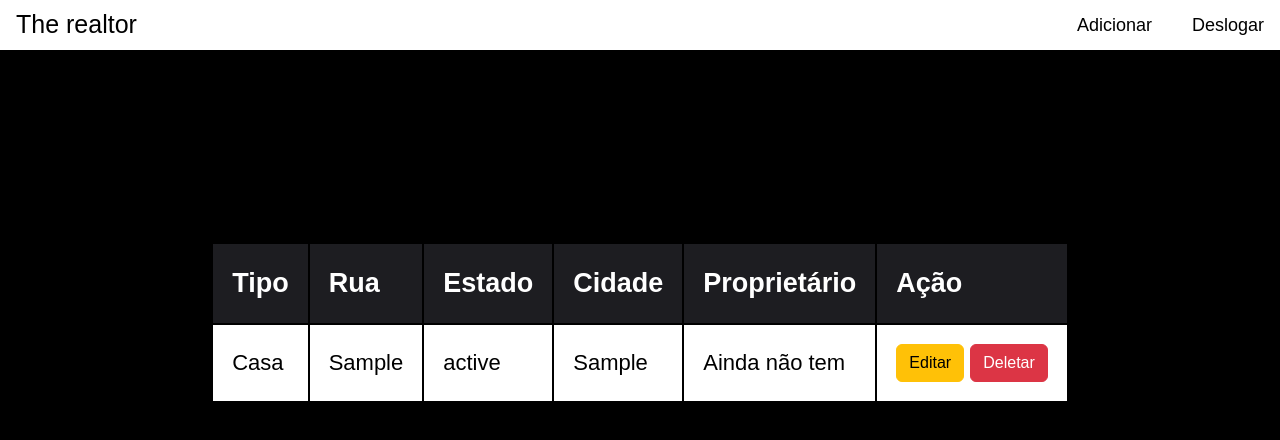
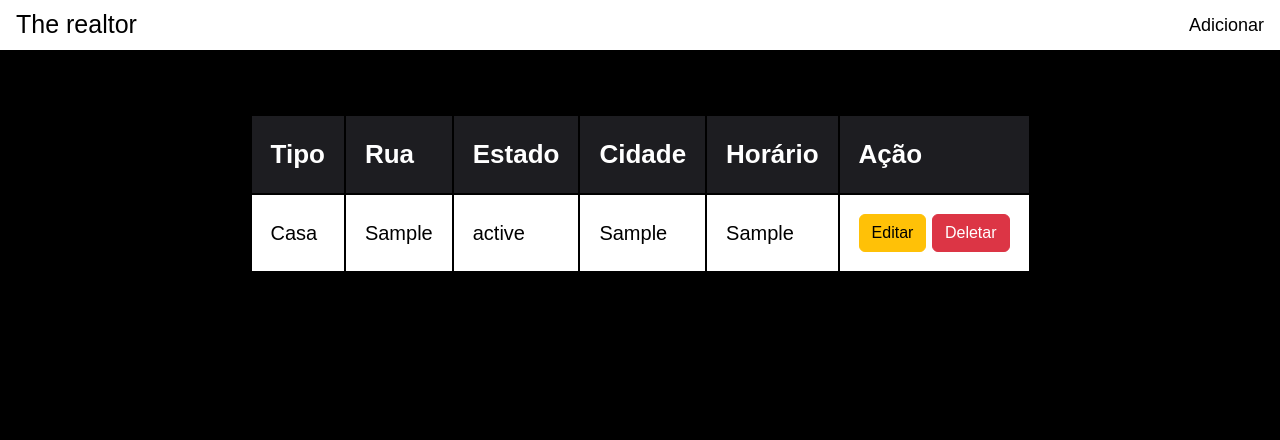
Before and after one commit to nycollashenich/Agenda-do-corretor, a Django app: page /listadeimoveis/ in a window 1280 px wide. Shown: the top 440 px of the page. Run offline with Django 5.2, Linux system fonts and the light colour scheme; tables that the repository leaves empty hold one stand-in row (values such as "Sample post"); some web fonts are replaced.

Commit message:
Templates

```diff
--- a/core/models.py
+++ b/core/models.py
@@ -48,6 +48,7 @@ class Imovel(models.Model):
     descricao = models.TextField('Descrição', blank=True)
     imagem = StdImageField('Imagem', blank=True,upload_to=get_file_path, variations={'thumb': {'width': 480, 'height': 480, 'crop': True}})
     slug = models.SlugField(max_length=200, unique=True, allow_unicode=True, blank=True)
+    agenda = models.CharField('Agenda', max_length=100)
 
     # slugy
     def save(self, *args, **kwargs):
--- a/core/static/css/js/app.js
+++ /dev/null
@@ -1,5 +0,0 @@
-const hamburguer = document.querySelector(".hamburguer");
-const nav = document.querySelector(".nav");
-
-hamburguer.addEventListener("click", () =>
-nav.classList.toggle("active"));
--- a/core/static/css/style.css
+++ b/core/static/css/style.css
@@ -98,7 +98,7 @@ input {
 .table-list {
     border-collapse: collapse;
     margin: auto;
-    margin-top: 15%;
+    margin-top: 5%;
 }
 
 .thead-table, th {
@@ -107,9 +107,10 @@ input {
     background-color: #1d1d21;
     color: #fff;
     font-family: "Pompiere", sans-serif;
-    font-size: 27px;
+    font-size: 26px;
     top: 50%;
     left: 50%;
+
 }
 
 .tbody-table, td, tr{
@@ -118,10 +119,10 @@ input {
     border: 2px, solid black;
     color: black;
     background-color: #fff;
-    font-size: 22px;
-    align-items: center;
+    font-size: 20px;
     top: 50%;
     left: 50%;
+
 }
 
 
@@ -158,3 +159,16 @@ input {
     color: black;
     padding-block: 16px;
 }
+
+
+.form-delete{
+    top: 50%;
+    left: 50%;
+    transform: translate(-50%, -50%);
+    width: 300px;
+    height: 500px;
+    background-color: #fff;
+    position: absolute;
+    padding: 60px;
+    font-size: 30px;
+}
--- a/core/templates/imovel_del.html
+++ b/core/templates/imovel_del.html
@@ -2,12 +2,12 @@
 {% load static %}
 
 {% block content %}
-    <form method="post">
+    <form class="form-delete" method="post">
         {% csrf_token %}
         <p>Você deseja excluír esse imóvel?</p>
         <br><br>
-            <button type="submit" class="btn bnt-danger">Confirmar</button>
-            <button type="button" class="btn bnt-warning">
+            <button type="submit">Confirmar</button>
+            <button type="button">
                 <a href="{% url 'list' %}">Cancelar</a>
             </button>
     </form>
--- a/core/templates/index.html
+++ b/core/templates/index.html
@@ -5,7 +5,7 @@
     <header id='header-index'>
         <div>
             <h1 class="title-index">The realtor</h1>
-            <a class="button-index" href="{% url 'list' %}">Logar</a>
+            <a class="button-index" href="{% url 'list' %}">Iníciar</a>
         </div>
     </header>
 {% endblock content %}
--- a/core/templates/list.html
+++ b/core/templates/list.html
@@ -6,7 +6,6 @@
         <a href="/" class="logo">The realtor</a>
         <ul class="nav-list">
             <li><a href="{% url 'add_imovel' %}">Adicionar</a></li>
-            <li><a href="">Deslogar</a></li>
         </ul>
     </nav>
 </header>
@@ -18,7 +17,7 @@
                     <th>Rua</th>
                     <th>Estado</th>
                     <th>Cidade</th>
-                    <th>Proprietário</th>
+                    <th>Horário</th>
                     <th>Ação</th>
                 </tr>
             </thead>
@@ -29,7 +28,7 @@
                         <td>{{ i.rua }}</td>
                         <td>{{ i.estado }}</td>
                         <td>{{ i.cidade }}</td>
-                        <td>Ainda não tem</td>
+                        <td>{{ i.agenda }}</td>
                         <td>
                             <a class="btn btn-warning" href="{% url 'upd_imovel' slug=i.slug %}">Editar</a>
                             <a class="btn btn-danger" href="{% url 'del_imovel' slug=i.slug %}">Deletar</a>
```
Also changed, not shown: core/migrations/0004_imovel_agenda_alter_imovel_imagem.py (added).
